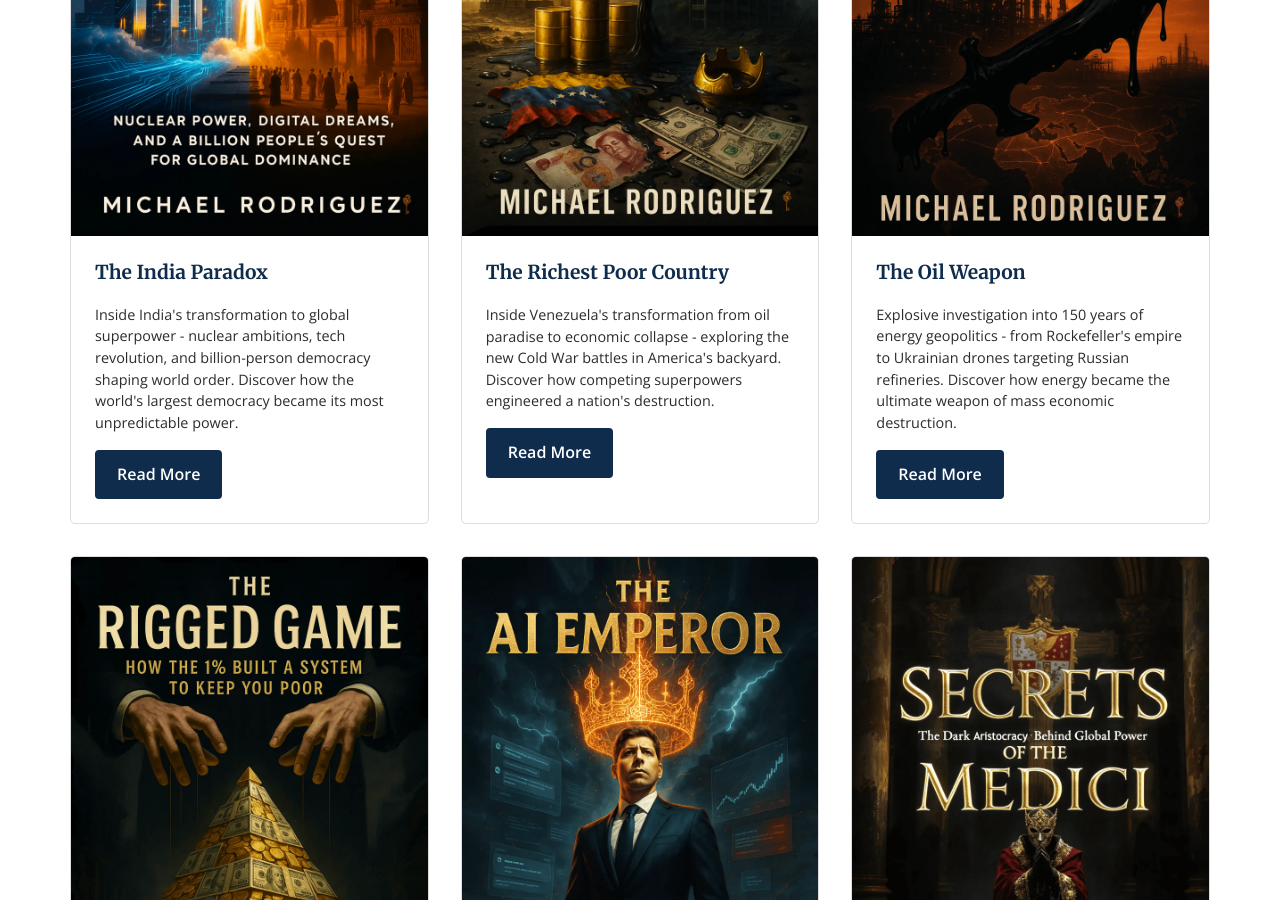
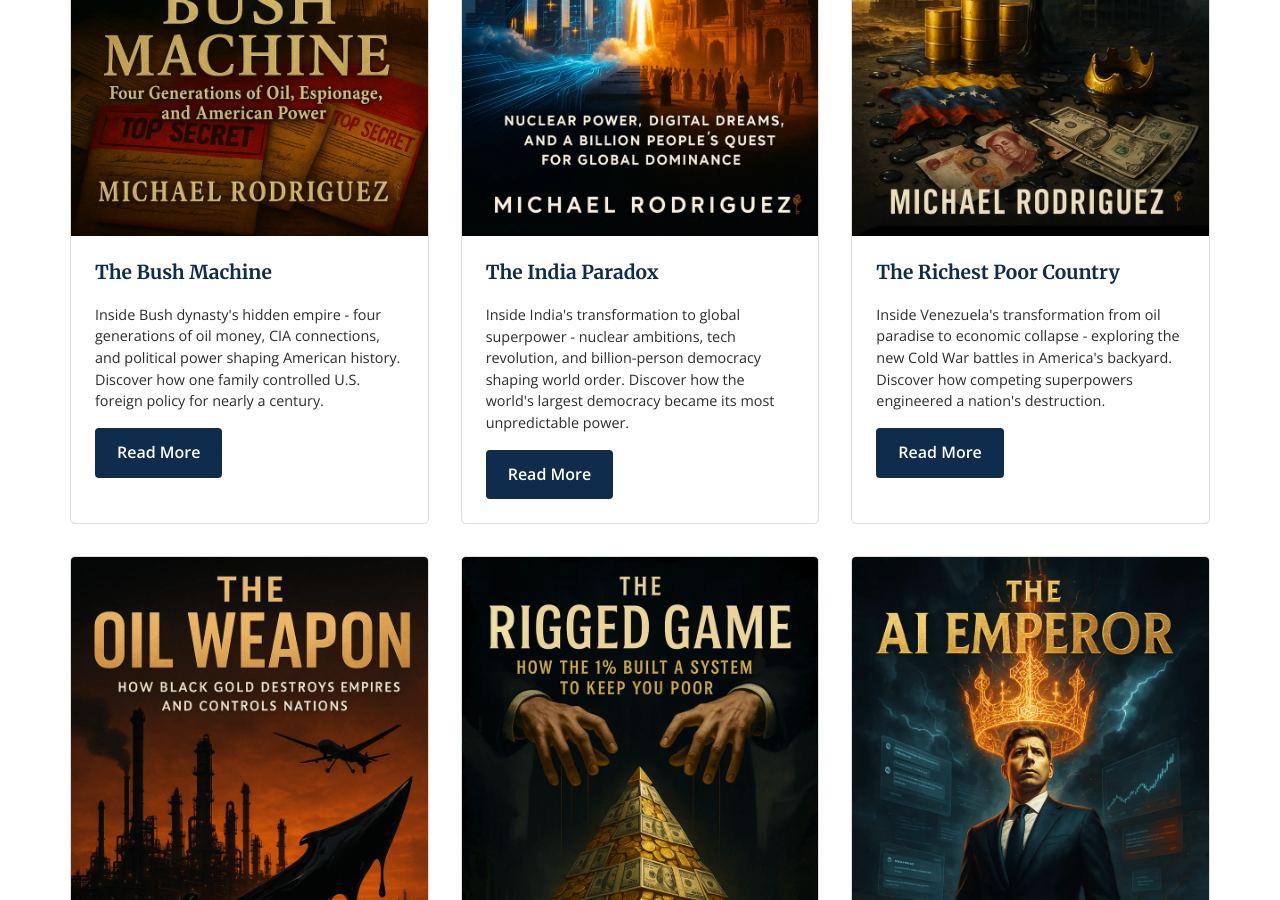
Before and after one commit to Zews123/michael-rodriguez-books, a Jekyll site: the page built from index.md, in a window 1280 px wide and 900 px high, scrolled down 1037 px. Built offline with Jekyll 4.4.1, drawn with Linux system fonts in a browser that asks for light colours.

Commit message:
Update index.md

```diff
--- a/index.md
+++ b/index.md
@@ -26,6 +26,15 @@ twitter_card: "summary_large_image"
 
 ## Latest Books
 <div class="book-grid">
+  <div class="book-card">
+    <img src="{{ site.baseurl }}/assets/images/Bush_Machine.webp" alt="The Bush Machine: Four Generations of Oil, Espionage, and American Power by Michael Rodriguez" style="max-width: 100%; height: auto;" loading="lazy">
+    <div class="book-card-content">
+      <h3>The Bush Machine</h3>
+      <p>Inside Bush dynasty's hidden empire - four generations of oil money, CIA connections, and political power shaping American history. Discover how one family controlled U.S. foreign policy for nearly a century.</p>
+      <a href="{{ site.baseurl }}/books/Bush_Machine" class="btn">Read More <span class="visually-hidden">about The Bush Machine by Michael Rodriguez</span></a>
+    </div>
+  </div>
+
   <div class="book-card">
     <img src="{{ site.baseurl }}/assets/images/India_Paradox.webp" alt="The India Paradox: Nuclear Power, Digital Dreams, and a Billion People's Quest for Global Dominance by Michael Rodriguez" style="max-width: 100%; height: auto;" loading="lazy">
     <div class="book-card-content">
```
